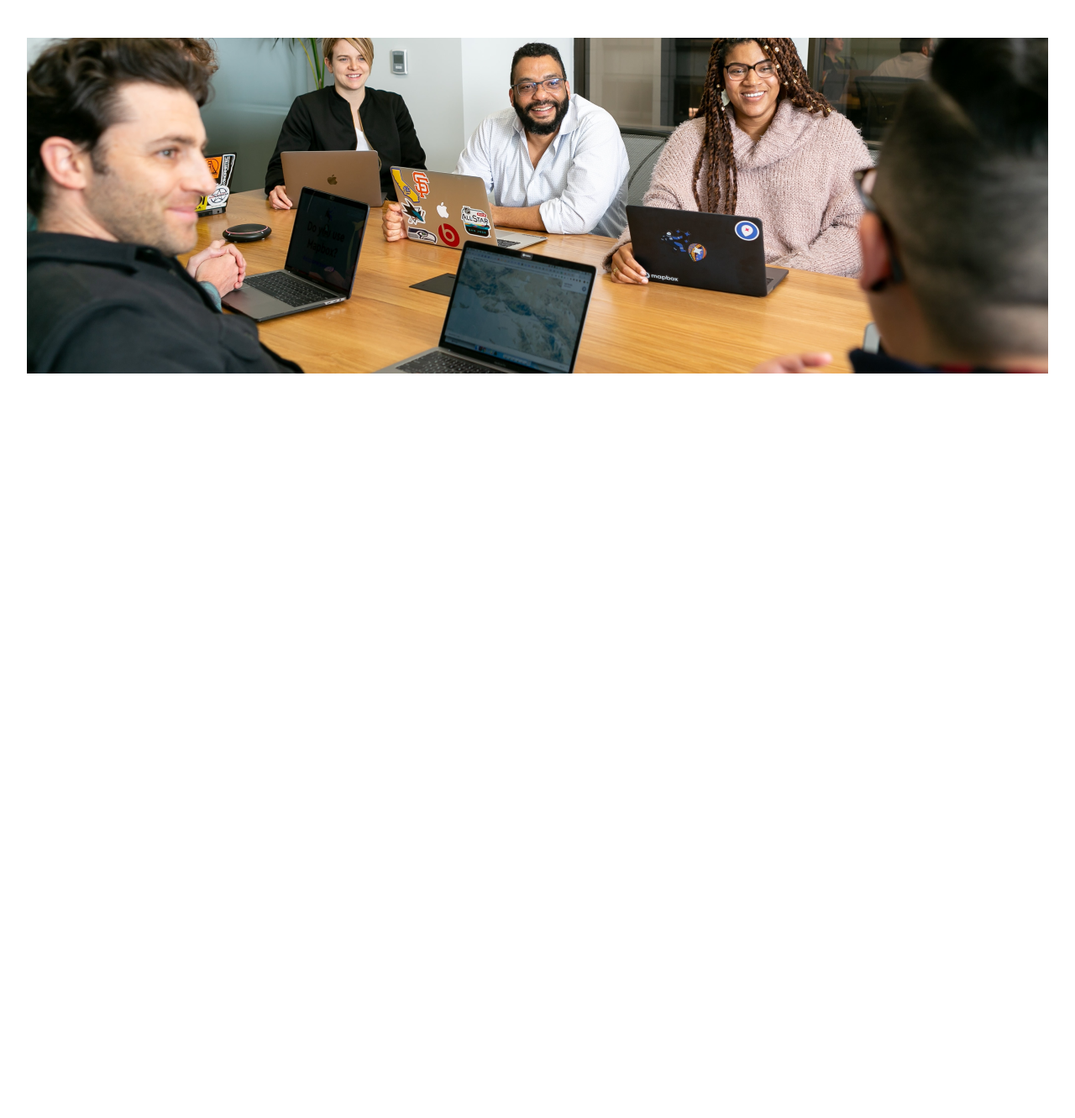
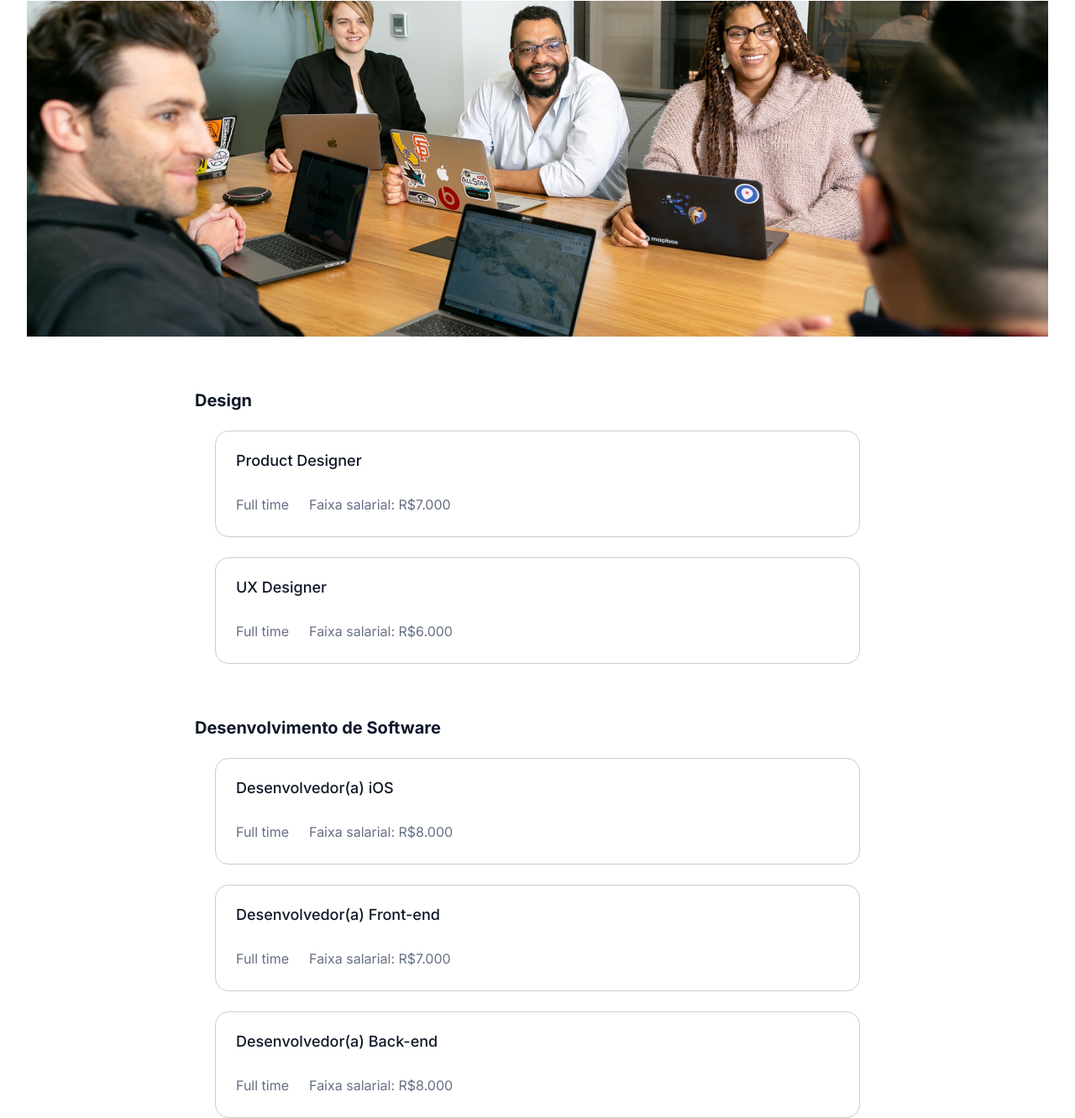
Before and after one commit to duduzx02/SevenDaysOfCodeAlura, a plain HTML site: page index.html in a window 1280 px wide. Shown: the part 1073-2405 px from the top of the page at 84% size. Before the commit the page ends 1518 px from the top, so only its background shows below. Drawn offline with Linux system fonts and the light colour scheme.

Commit message:
parte 02 section vagas, com vagas abertas add

```diff
--- a/assets/css/vagas.css
+++ b/assets/css/vagas.css
@@ -1,9 +1,8 @@
-.vagas {
+.container__vagas {
   display: flex;
   flex-direction: column;
   align-items: center;
   gap: 20px;
-
 }
 
 .vagas__texto {
@@ -24,5 +23,38 @@
 .vagas__subtitulo {
   font-size: 20px;
   color: #667085;
-  margin-bottom: 44px;
 }
+
+.titulo__vagas--abertas {
+  font-weight: 500px;
+  font-size: 20px;
+  color: #10182b;
+  margin-top: 64px;
+}
+
+.vagas--abertas {
+  display: flex;
+  flex-direction: column;
+  align-items: center;
+}
+
+.content__vagas--abertas {
+  width: 768px;
+  padding: 24px 24px 28px;
+  border: 1px solid #ccc;
+  border-radius: 16px;
+  margin: 24px 24px 0 24px;
+}
+
+.nome__vaga--abertas {
+  font-weight: 500;
+  font-size: 18px;
+  color: #101828;
+}
+
+.descricao__vagas--abertas {
+  display: flex;
+  gap: 24px;
+  margin-top: 32px;
+  color: var(--text-color);
+}
--- a/index.html
+++ b/index.html
@@ -78,10 +78,55 @@
         </div>
     </section>
     <section class="vagas">
-        <p class="vagas__texto">Vagas abertas!</p>
-        <h2 class="vagas__titulo">Estamos procurando por talentos</h2>
-        <p class="vagas__subtitulo">Somos uma equipe 100% remota com pessoas do Brasil inteiro.</p>
-        <img class="vagas__img" src="assets/img/colaboradores.png" alt="Nossos colaboradores">
+        <div class="container__vagas">
+            <p class="vagas__texto">Vagas abertas!</p>
+            <h2 class="vagas__titulo">Estamos procurando por talentos</h2>
+            <p class="vagas__subtitulo">Somos uma equipe 100% remota com pessoas do Brasil inteiro.</p>
+            <img class="vagas__img" src="assets/img/colaboradores.png" alt="Nossos colaboradores">
+        </div>
+        <div class="vagas--abertas">
+            <div class="container__vagas--abertas">
+                <h3 class="titulo__vagas--abertas">Design</h3>
+                <div class="content__vagas--abertas">
+                    <p class="nome__vaga--abertas">Product Designer</p>
+                    <div class="descricao__vagas--abertas">
+                        <p class="periodo__vagas--abertas">Full time</p>
+                        <p class="salario__vagas--abertas">Faixa salarial: R$7.000</p>
+                    </div>
+                </div>
+                <div class="content__vagas--abertas">
+                    <p class="nome__vaga--abertas">UX Designer</p>
+                    <div class="descricao__vagas--abertas">
+                        <p class="periodo__vagas--abertas">Full time</p>
+                        <p class="salario__vagas--abertas">Faixa salarial: R$6.000</p>
+                    </div>
+                </div>
+            </div>
+            <div class="container__vagas--abertas">
+                <h3 class="titulo__vagas--abertas">Desenvolvimento de Software</h3>
+                <div class="content__vagas--abertas">
+                    <p class="nome__vaga--abertas">Desenvolvedor(a) iOS</p>
+                    <div class="descricao__vagas--abertas">
+                        <p class="periodo__vagas--abertas">Full time</p>
+                        <p class="salario__vagas--abertas">Faixa salarial: R$8.000</p>
+                    </div>
+                </div>
+                <div class="content__vagas--abertas">
+                    <p class="nome__vaga--abertas">Desenvolvedor(a) Front-end</p>
+                    <div class="descricao__vagas--abertas">
+                        <p class="periodo__vagas--abertas">Full time</p>
+                        <p class="salario__vagas--abertas">Faixa salarial: R$7.000</p>
+                    </div>
+                </div>
+                <div class="content__vagas--abertas">
+                    <p class="nome__vaga--abertas">Desenvolvedor(a) Back-end</p>
+                    <div class="descricao__vagas--abertas">
+                        <p class="periodo__vagas--abertas">Full time</p>
+                        <p class="salario__vagas--abertas">Faixa salarial: R$8.000</p>
+                    </div>
+                </div>
+            </div>
+        </div>
     </section>
 </body>
 
```
